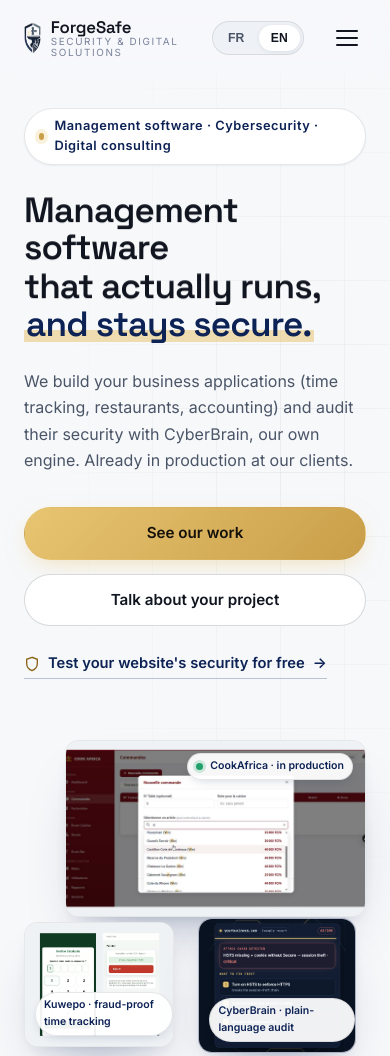
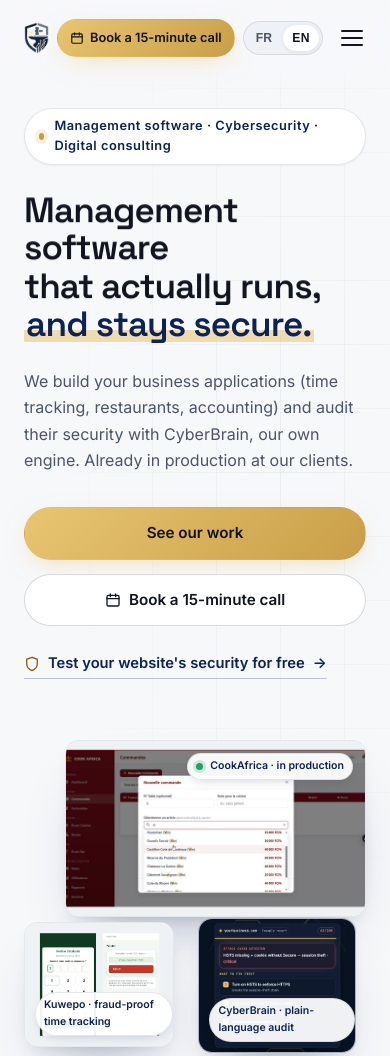
Before and after one commit to clubdesinvestisseurs4-ctrl/forgesafeandaiforafrika, a plain HTML site: page index.html in a window 390 px wide. Shown: the top 1056 px of the page. Drawn offline with nearby package versions, Linux system fonts and the light colour scheme; no server answers.

Commit message:
Bouton Réserver 15 minutes / Book a 15-minute call (Calendly) sur tout le site
- En-tête de toutes les pages, visible aussi sur mobile (menu hamburger dès 980 px, logo seul sous 520 px).
- Accueil : dans le héros à côté du bouton principal, et dans la section contact (remplace Microsoft Bookings).
- Ouverture dans un nouvel onglet (target=_blank, rel=noopener), texte traduit FR/EN.

```diff
--- a/css/style.css
+++ b/css/style.css
@@ -146,7 +146,7 @@
   height: 76px;
 }
 
-.brand { display: flex; align-items: center; gap: 10px; }
+.brand { display: flex; align-items: center; gap: 10px; flex-shrink: 0; }
 .brand-mark { display: inline-flex; }
 .brand-mark img { height: 32px; width: auto; display: block; }
 .brand-text {
@@ -191,7 +191,10 @@
 .main-nav a:hover { color: var(--text); }
 .main-nav a:hover::after { width: 100%; }
 
-.nav-cta { margin-left: 8px; }
+/* L'en-tête n'a qu'un seul bouton : la réservation d'appel. « Contact » reste dans le menu. */
+.nav-cta { display: none; }
+.nav-book { margin-left: 8px; gap: 7px; }
+.nav-book svg { flex-shrink: 0; }
 
 .lang-switch {
   display: flex;
@@ -875,7 +878,6 @@
 
 /* =============== RESPONSIVE =============== */
 @media (max-width: 1100px) {
-  .nav-cta { display: none; }
   .main-nav { gap: 24px; }
 }
 
@@ -895,10 +897,13 @@
   .about-grid, .contact-inner { grid-template-columns: 1fr; gap: 40px; }
 }
 
-@media (max-width: 760px) {
+/* En-tête : menu hamburger dès 980 px (le bouton de réservation reste toujours visible). */
+@media (max-width: 980px) {
   .main-nav, .nav-cta { display: none; }
-  .nav-toggle { display: flex; }
-  .lang-switch { margin-left: auto; }
+  .nav-toggle { display: flex; margin-left: 4px; }
+  .nav-book { margin-left: auto; }
+  .lang-switch { margin-left: 0; }
+  .header-inner { gap: 12px; }
 
   .main-nav.open {
     display: flex;
@@ -911,6 +916,19 @@
     padding: 12px 24px 24px;
   }
   .main-nav.open a { padding: 14px 0; border-bottom: 1px solid var(--border); }
+}
+
+/* Petits téléphones : logo seul pour laisser la place au bouton de réservation. */
+@media (max-width: 520px) {
+  .header-inner { gap: 8px; }
+  .site-header .brand-text { display: none; }
+  .nav-book { padding: 8px 12px; font-size: 0.8rem; gap: 6px; }
+  .nav-book svg { width: 14px; height: 14px; }
+  .lang-btn { padding: 6px 9px; }
+  .nav-toggle { padding: 6px; }
+}
+
+@media (max-width: 760px) {
 
   section { padding: 76px 0; }
   .hero { padding: 108px 0 56px; }
--- a/index.html
+++ b/index.html
@@ -41,6 +41,7 @@
     </nav>
 
     <a href="#contact" class="btn btn-primary btn-sm nav-cta"><span data-i18n="nav.cta">Discutons de votre projet</span></a>
+    <a href="https://calendly.com/georges-forgesafeds/forgesafeds-15-min-call-appel-15-min" class="btn btn-primary btn-sm nav-book" target="_blank" rel="noopener"><svg width="16" height="16" viewBox="0 0 24 24" aria-hidden="true"><rect x="3" y="5" width="18" height="16" rx="2" fill="none" stroke="currentColor" stroke-width="2"/><path d="M3 10h18M8 3v4M16 3v4" stroke="currentColor" stroke-width="2" stroke-linecap="round"/></svg><span data-i18n="cta.book">Réserver 15 minutes</span></a>
 
     <div class="lang-switch" id="langSwitch" role="group" aria-label="Choix de la langue / Language switch">
       <button type="button" class="lang-btn is-active" data-lang="fr" aria-pressed="true">FR</button>
@@ -72,7 +73,7 @@
         <p class="hero-lead" data-i18n="hero.lead">Nous concevons vos applications métiers (pointage, restauration, comptabilité) et nous auditons leur sécurité avec CyberBrain, notre propre moteur. Déjà en production chez nos clients.</p>
         <div class="hero-actions">
           <a href="#demos" class="btn btn-primary"><span data-i18n="hero.cta.primary">Voir nos réalisations</span></a>
-          <a href="#contact" class="btn btn-outline"><span data-i18n="hero.cta.secondary">Parler de votre projet</span></a>
+          <a href="https://calendly.com/georges-forgesafeds/forgesafeds-15-min-call-appel-15-min" class="btn btn-outline" target="_blank" rel="noopener"><svg width="16" height="16" viewBox="0 0 24 24" aria-hidden="true"><rect x="3" y="5" width="18" height="16" rx="2" fill="none" stroke="currentColor" stroke-width="2"/><path d="M3 10h18M8 3v4M16 3v4" stroke="currentColor" stroke-width="2" stroke-linecap="round"/></svg><span data-i18n="cta.book">Réserver 15 minutes</span></a>
         </div>
         <a class="hero-cyber" href="https://cyberbrain-landing.vercel.app/fr" data-i18n-attr="href:links.cyberbrain" target="_blank" rel="noopener">
           <svg width="16" height="16" viewBox="0 0 24 24" aria-hidden="true"><path d="M12 2 4 5v6c0 5 3.4 9.3 8 11 4.6-1.7 8-6 8-11V5l-8-3Z" fill="none" stroke="currentColor" stroke-width="2"/></svg>
@@ -319,10 +320,7 @@
         <h2 class="section-title" data-i18n="contact.title">Prêt à sécuriser et digitaliser votre activité ?</h2>
         <p class="contact-lead" data-i18n="contact.lead">Décrivez-nous votre besoin en quelques lignes, on revient vers vous rapidement, généralement sous 24 à 48h.</p>
 
-        <a class="btn btn-navy" href="https://bookings.cloud.microsoft/bookwithme/user/9de32e433501444bad680d4dbb28dbe7@forgesafeds.org/meetingtype/thnhGoDl4kKQg6kT_DEvPQ2?anonymous&amp;ismsaljsauthenabled&amp;ep=mlink" target="_blank" rel="noopener">
-          <svg width="18" height="18" viewBox="0 0 24 24" aria-hidden="true"><rect x="3" y="5" width="18" height="16" rx="2" fill="none" stroke="currentColor" stroke-width="2"/><path d="M3 10h18M8 3v4M16 3v4" stroke="currentColor" stroke-width="2" stroke-linecap="round"/></svg>
-          <span data-i18n="contact.book">Réserver un appel de 15 minutes</span>
-        </a>
+        <a href="https://calendly.com/georges-forgesafeds/forgesafeds-15-min-call-appel-15-min" class="btn btn-navy" target="_blank" rel="noopener"><svg width="16" height="16" viewBox="0 0 24 24" aria-hidden="true"><rect x="3" y="5" width="18" height="16" rx="2" fill="none" stroke="currentColor" stroke-width="2"/><path d="M3 10h18M8 3v4M16 3v4" stroke="currentColor" stroke-width="2" stroke-linecap="round"/></svg><span data-i18n="cta.book">Réserver 15 minutes</span></a>
 
         <ul class="contact-info">
           <li>
--- a/js/i18n.js
+++ b/js/i18n.js
@@ -29,6 +29,7 @@
       "hero.stat2": "solutions sur mesure",
       "hero.stat3": "support & suivi",
       "hero.scroll": "Défiler",
+      "cta.book": "Réserver 15 minutes",
       "contact.or": "Ou écrivez-nous directement",
       "contact.book": "Réserver un appel de 15 minutes",
       "demos.card4.cta": "Essayer le scan gratuit",
@@ -192,6 +193,7 @@
       "hero.stat2": "custom-built solutions",
       "hero.stat3": "support & follow-up",
       "hero.scroll": "Scroll",
+      "cta.book": "Book a 15-minute call",
       "contact.or": "Or write to us directly",
       "contact.book": "Book a 15-minute call",
       "demos.card4.cta": "Try the free scan",
```
Also changed, not shown: carrieres.html (+1 -0 lines), confidentialite.html (+1 -0 lines), privacy.html (+1 -0 lines).
